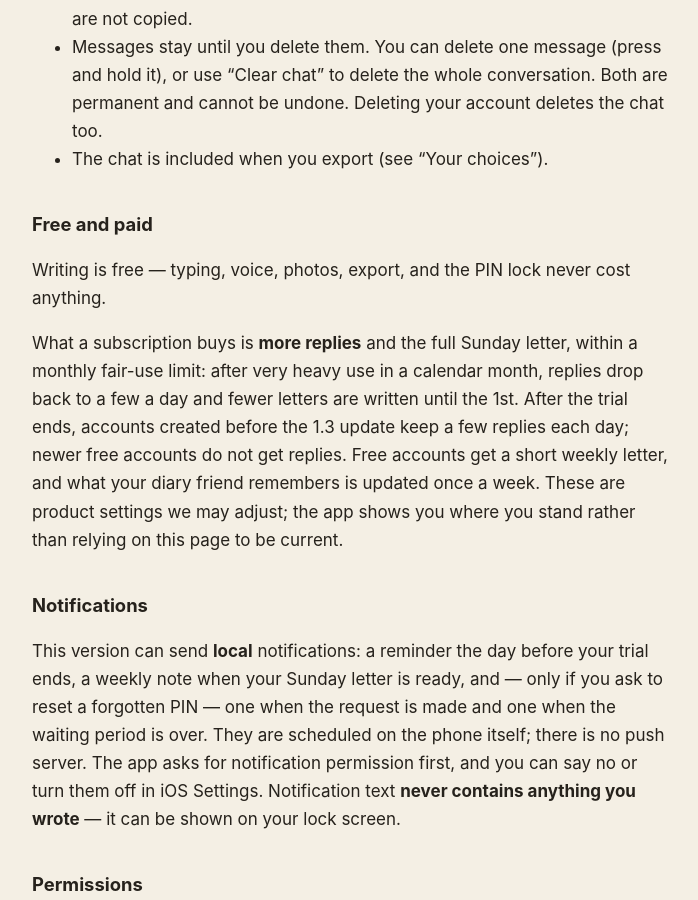
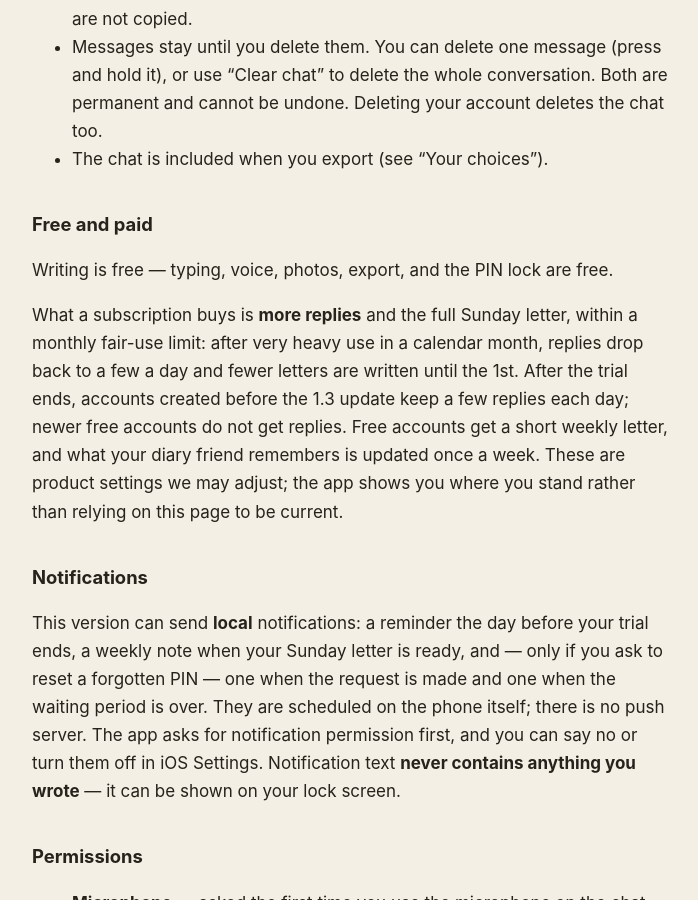
Before and after one commit to danielchen720-ui/twilight-diary-legal, a Jekyll site: the page built from privacy/index.md, in a window 1280 px wide and 900 px high, scrolled down 6708 px. Shown: the whole window, without its empty margins (288-986 px from the left). Built offline with Jekyll 4.4.1, drawn with Linux system fonts in a browser that asks for light colours; some of the changed text lies outside the part shown.

Commit message:
#1395 隐私政策 Free and paid 去永久承诺：the PIN lock never cost anything → are free（#1366 / #1387 同口径）；Last updated 2026-10-18（本页 :307 自己承诺改了就更新日期）
Co-Authored-By: Claude Opus 5.5 <noreply@anthropic.com>

```diff
--- a/privacy/index.md
+++ b/privacy/index.md
@@ -196,7 +196,7 @@ which you reach from his/her page.
 ## Free and paid
 
 Writing is free — typing, voice, photos, export, and the PIN lock
-never cost anything.
+are free.
 
 What a subscription buys is **more replies** and the full Sunday letter, within a
 monthly fair-use limit: after very heavy use in a calendar month, replies drop
```
Also changed, not shown: other parts of privacy/index.md (+1 -1 lines).
